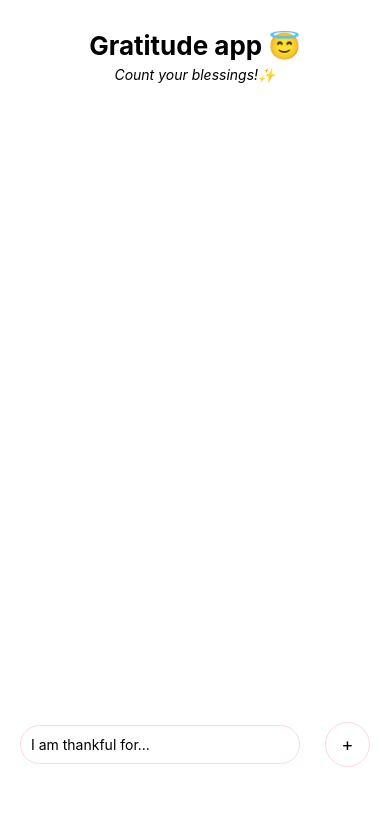
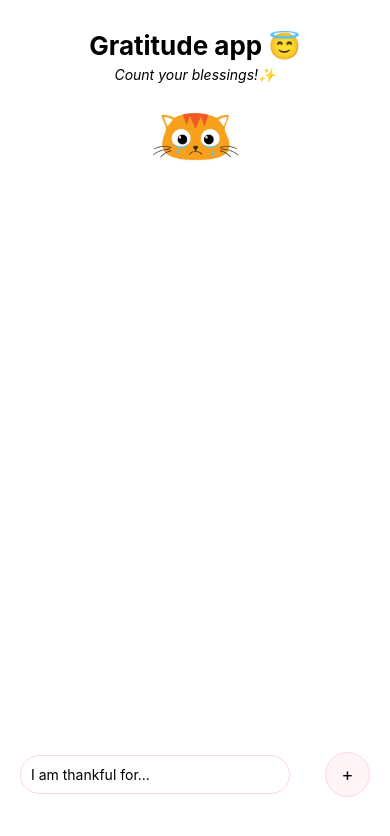
Before and after one commit to toripak/gratitude-app, a React Native app: screen / in a window 390 px wide. Both pictures are taken after a click on the button "START!". Shown: the top 836 px of the page. Built offline with nearby package versions, Linux system fonts and the light colour scheme.

Commit message:
render mood icons

```diff
--- a/App.js
+++ b/App.js
@@ -1,60 +1,49 @@
-import { StyleSheet, TouchableOpacity, Text, View, Image, Button, KeyboardAvoidingView, TextInput, Platform } from 'react-native';
+import { StyleSheet, ScrollView, Text, View, Image, Button } from 'react-native';
 import Item from './components/Item';
 import InputField from './components/InputField';
-import React, { useState } from 'react';
-
-const mood = [
-  {
-    state: 'happy',
-    src: './happy.jpg',
-    score: 4,
-  },
-  {
-    state: 'neutral',
-    src: './neutral.jpg',
-    score: 3,
-  },
-  {
-    state: 'sad',
-    src: './sad.jpg',
-    score: 1,
-  },
-  {
-    state: 'upset',
-    src: './upset.jpg',
-    score: 2,
-  },
-]
+import React, { useState, useEffect } from 'react';
 
 export default function App() {
   const [start, setStart] = useState(false);
-  const [moodIcon, setmoodIcon] = useState('');
-  const [thankee, setThankee] = useState('');
   const [thankeesList, setThankeesList] = useState([]);
 
-  const thankeeItem = thankeesList.map(t => (
+  const thankeeItem = thankeesList?.map(t => (
     <Item key={Math.random()} text={t} />
   ))
+
+  const handleAdd = (thankee) => {
+    setThankeesList(prev => [thankee, ...prev]);
+  }
 
   return (
     <View style={styles.container}>
       <Text style={styles.title}>Gratitude app 😇</Text>
       <Text style={styles.paragraph}>Count your blessings!✨</Text>
 
-      {!start && <Image source={require('./hero-icon.jpg')} style={{ height: 100, width: 100, resizeMode: 'contain' }} />}
+      {!start && <Image source={require('./hero-icon.jpg')} style={styles.icons} />}
 
+      {/*hide the start Button, set start to 'true' so Input is rendered */}
       {!start && <Button
         onPress={() => setStart(true)}
         title="Start!"
         color='#4299E1'
       />}
 
-      <View style={styles.items}>
-        {thankeeItem}
-      </View>
+      {/* input field */}
+      {start && <InputField
+        handleAdd={handleAdd}
+      />}
 
-      {/* input field */}
-      {start && <InputField setThankee={setThankee} setThankeesList={setThankeesList} />}
+      {/* render a mood icon depending on array length */}
+      {(start && thankeesList?.length === 0) && <Image source={require('./sad.jpg')} style={styles.icons} />}
+      {thankeesList?.length === 1 && <Image source={require('./neutral.jpg')} style={styles.icons} />}
+      {thankeesList?.length === 2 && <Image source={require('./happy.jpg')} style={styles.icons} />}
+      {thankeesList?.length === 3 && <Image source={require('./hero-icon.jpg')} style={styles.icons} />}
+      {/* gif */}
+      {thankeesList.length >= 4 && <Image source={require('./love.gif')} style={{ width: 170, resizeMode: 'contain' }} />}
+
+      {/* list */}
+      {thankeesList?.length > 0 && <Item text={thankeeItem} />}
 
     </View >
   );
@@ -77,4 +66,9 @@ const styles = StyleSheet.create({
     textAlign: 'center',
     fontStyle: 'italic'
   },
+  icons: {
+    height: 100,
+    width: 100,
+    resizeMode: 'contain',
+  }
 });
--- a/components/InputField.js
+++ b/components/InputField.js
@@ -25,11 +25,10 @@ export default function InputField({ handleAdd }) {
         placeholder='I am thankful for...'
         onChangeText={text => setThankee(text)}
         value={thankee}
-        required
       />
 
       {/* add a gratitude message */}
-      <TouchableOpacity onPress={() => checkInput(thankee)}>
+      <TouchableOpacity onPress={() => checkInput(thankee)} >
         <View style={styles.addButtonContainer}>
           <Text style={styles.addButton}>+</Text>
         </View>
@@ -41,12 +40,12 @@ export default function InputField({ handleAdd }) {
 const styles = StyleSheet.create({
   input: {
     padding: 10,
-    marginTop: 10,
-    width: 280,
+    width: 270,
     borderColor: '#FED7E2',
     borderRadius: 20,
     borderWidth: 1,
     marginVertical: 10,
+    backgroundColor: '#FFF',
   },
   inputContainer: {
     flex: 1,
@@ -55,7 +54,7 @@ const styles = StyleSheet.create({
     flexDirection: 'row',
     justifyContent: 'space-between',
     alignItems: 'center',
-    bottom: 40,
+    bottom: 10,
     padding: 20,
     marginVertical: 10,
   },
@@ -67,8 +66,9 @@ const styles = StyleSheet.create({
     borderRadius: 45,
     justifyContent: 'center',
     alignItems: 'center',
+    backgroundColor: '#FFF5F7',
   },
   addButton: {
     fontSize: 18,
-  }
+  },
 });
--- a/components/Item.js
+++ b/components/Item.js
@@ -16,5 +16,6 @@ const styles = StyleSheet.create({
     padding: 10,
     marginTop: 10,
     minWidth: '90%',
+    zIndex: -1,
   }
 });
```
Also changed, not shown: love.gif (added), upset.jpg (deleted).
